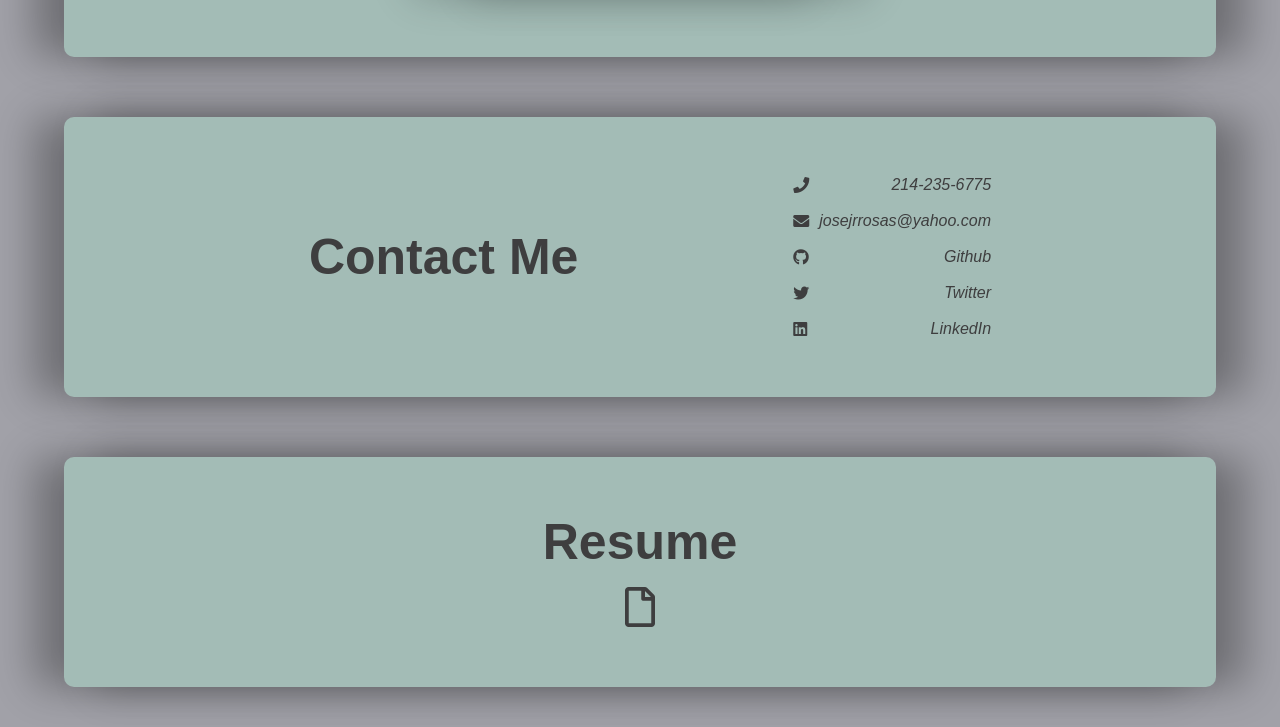
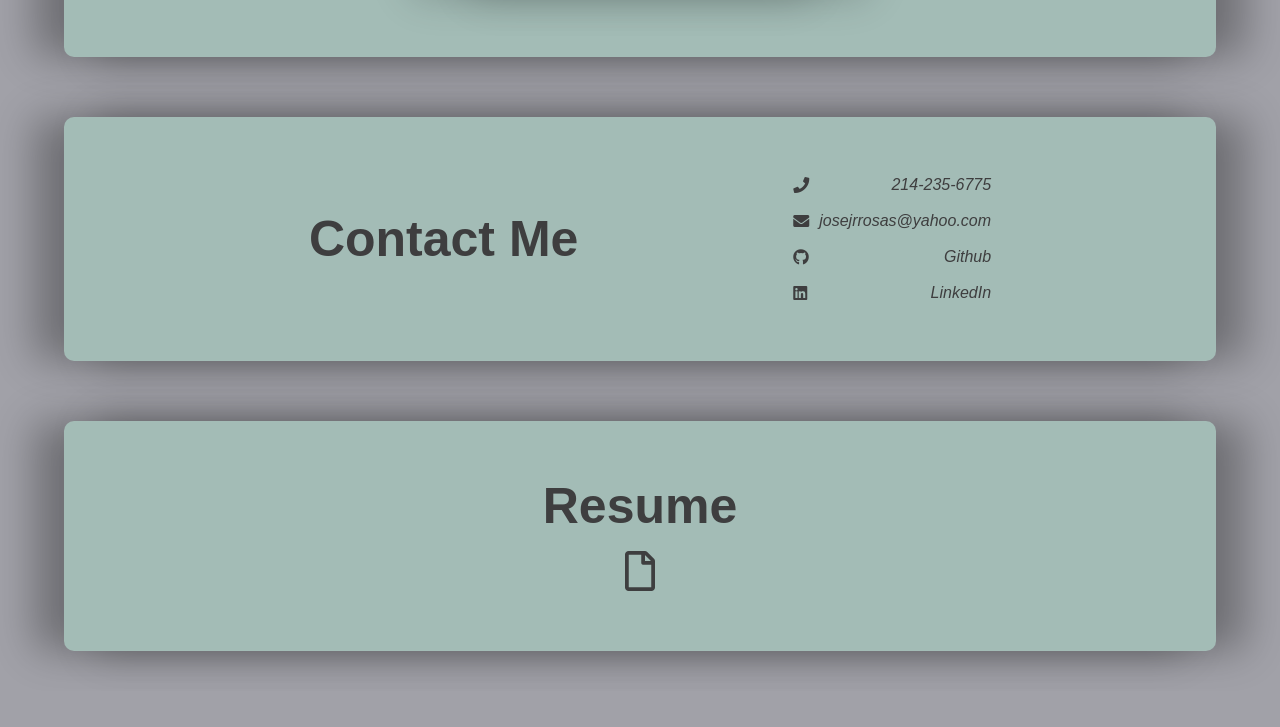
Before and after one commit to josejrrosas/Jose-Rosas-Portfolio, a plain HTML site: page index.html in a window 1280 px wide. Shown: the part 2343-3070 px from the top of the page. After the commit the page ends 3034 px from the top, so only its background shows below. Drawn offline with Linux system fonts and the light colour scheme.

Commit message:
removed twitter from contact me

```diff
--- a/index.html
+++ b/index.html
@@ -82,7 +82,6 @@
                 <a class="info" href="mailto:josejrrosas@yahoo.com"><i
                         class="fas fa-envelope"></i>josejrrosas@yahoo.com</a>
                 <a class="info" href="https://github.com/josejrrosas"><i class="fab fa-github"></i>Github</a>
-                <a class="info" href="#"><i class="fab fa-twitter"></i>Twitter</a>
                 <a class="info" href="https://www.linkedin.com/in/joselrosasjr/"><i
                         class="fab fa-linkedin"></i>LinkedIn</a>
             </address>
```
